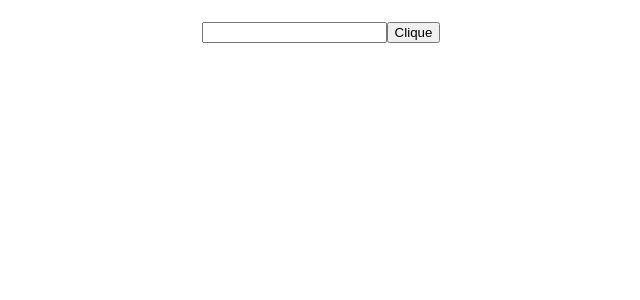
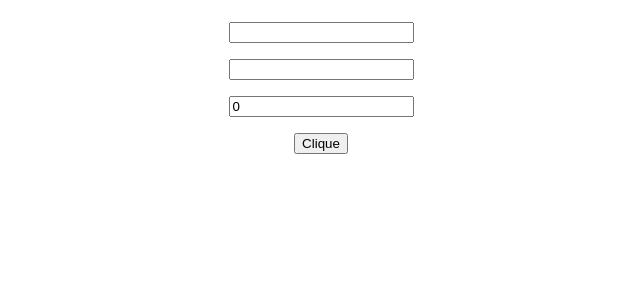
Before and after one commit to alishowsilabas/learningReact, a React (Vite) app: page / in a window 1280 px wide. Shown: the top 300 px of the page, without its empty margins (319-959 px from the left). Built offline with nearby package versions, Linux system fonts and the light colour scheme.

Commit message:
multiplos inputs

```diff
--- a/src/assets/components/Form.jsx
+++ b/src/assets/components/Form.jsx
@@ -1,24 +1,42 @@
 import React, { useState } from "react";
 
 const Form = () => {
+  // const [nome, setNome] = useState("");
+  // const [sobrenome, setSobrenome] = useState("");
+  // const [idade, setIdade] = useState(0);
 
-  const [meuInputText, setMeuInputText]  = useState('')
+  const [estado, setEstado] = useState({
+    nome: '',
+    sobrenome: '',
+    idade: 0
+  })
+
+  const handleClick = () => {
+    console.log(estado.nome, estado.sobrenome, estado.idade);
+  };
 
   const handleChange = (event) => {
-   setMeuInputText(event.target.value)
-   console.log(meuInputText);
+    setEstado({
+      ...estado,
+      [event.target.name]:event.target.value
+    })
   }
 
-  const handleClick = () => {
-    console.log(meuInputText);
-  }
+  return (
+    <div>
+      <div>
+        <input type="text" onChange={handleChange} value={estado.nome} name="nome" />
+      </div>
+      <div>
+        <input type="text" onChange={handleChange} value={estado.sobrenome} name="sobrenome" />
+      </div>
+      <div>
+        <input type="text" onChange={handleChange} value={estado.idade} name="idade" />
+      </div>
 
-  return  (
-    <form action="">
-      <input type="text" onChange={handleChange} value={meuInputText}/>
       <button onClick={handleClick}>Clique</button>
-    </form>
-  )
+    </div>
+  );
 };
 
 export default Form;
```
